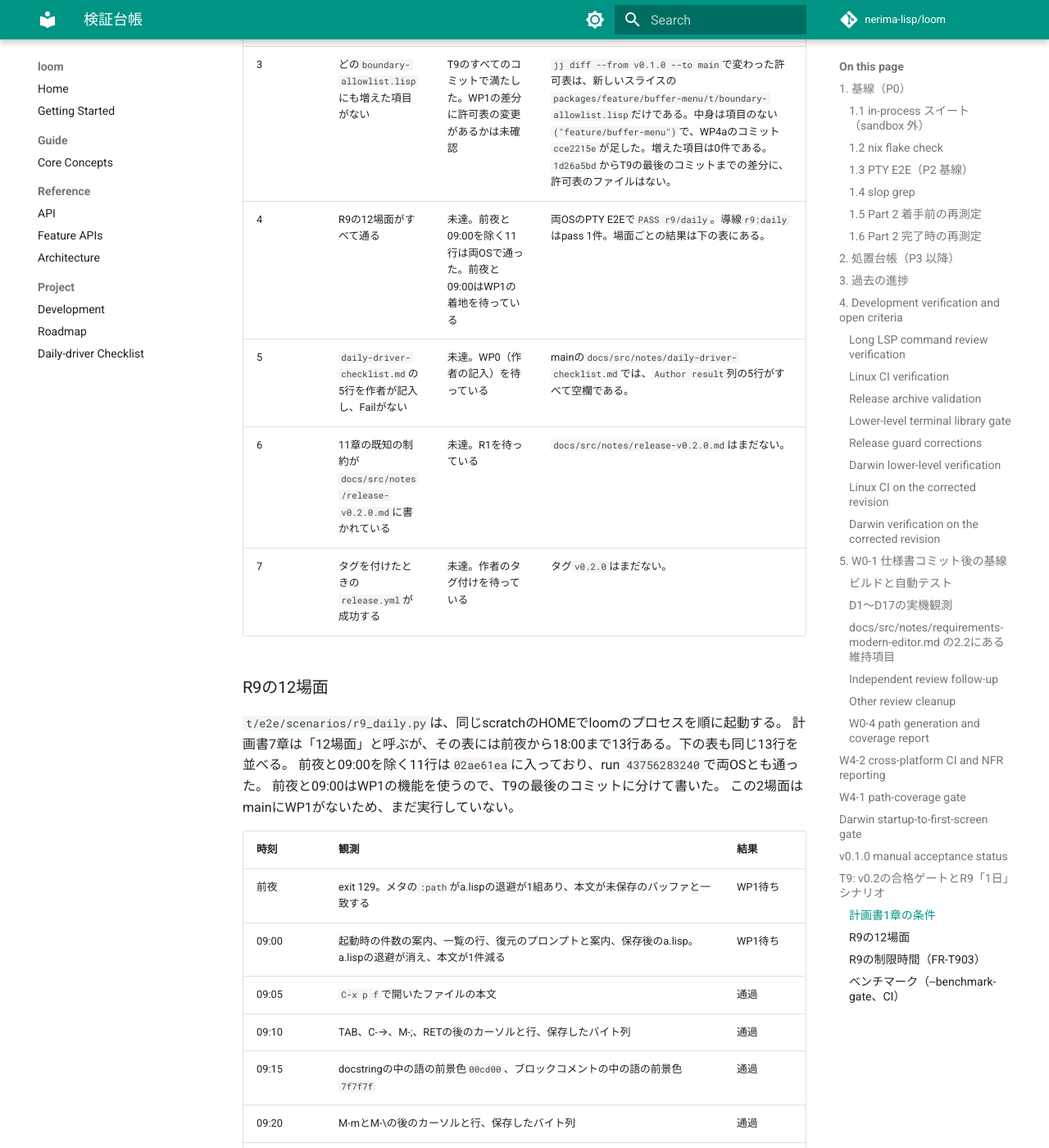
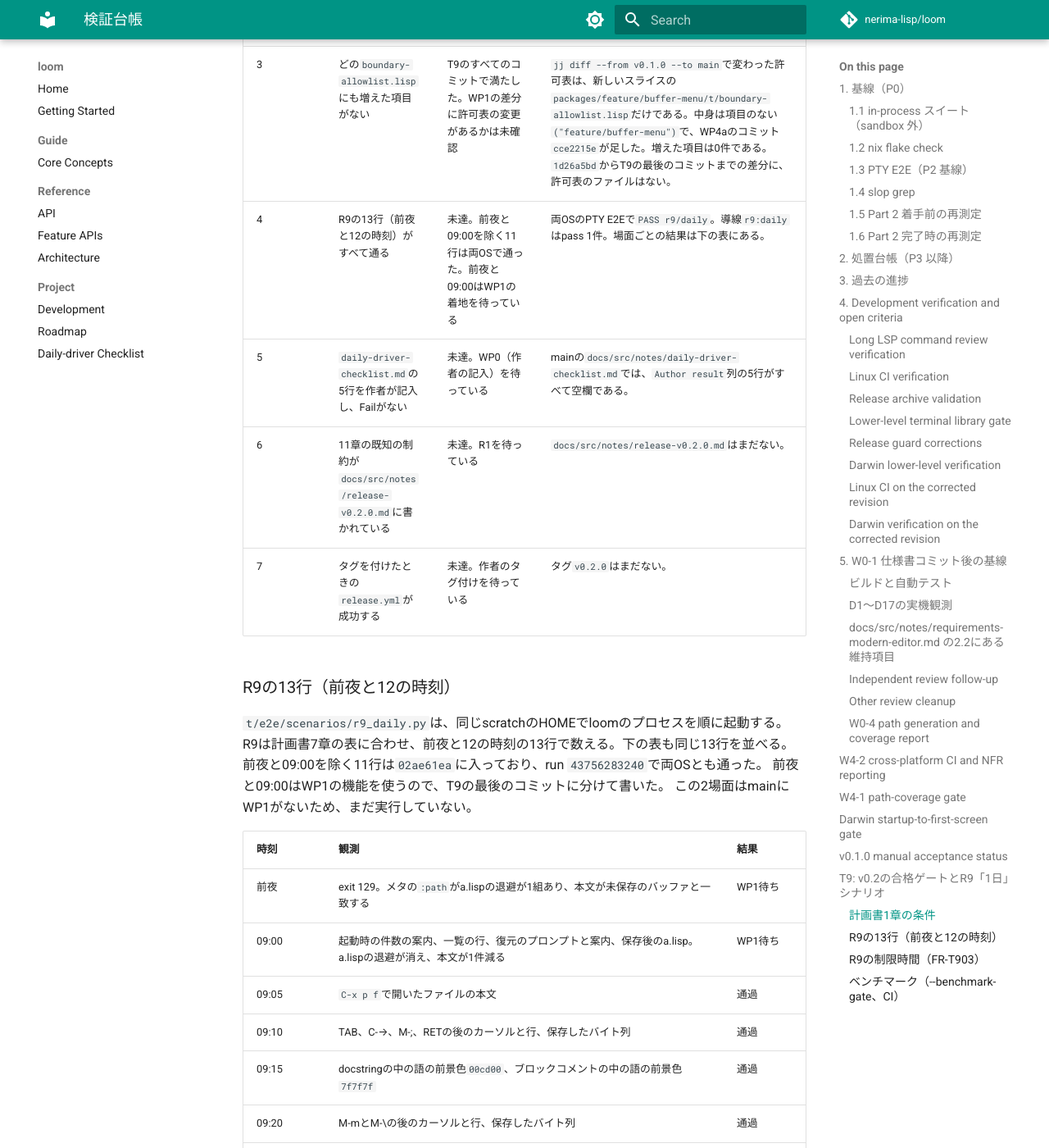
Before and after one commit to nerima-lisp/loom, an MkDocs documentation site: the page built from docs/src/notes/verification-ledger.md, in a window 1280 px wide and 1400 px high, scrolled down 40666 px. Shown: the whole window at 82% size. Built offline with MkDocs 1.6.1 and Material for MkDocs 9.7.7, drawn with Linux system fonts in a browser that asks for light colours; comment, search, counter and statistics services are not loaded.

Commit message:
docs(e2e): count the R9 day as thirteen rows (T9)

```diff
--- a/docs/src/notes/verification-ledger.md
+++ b/docs/src/notes/verification-ledger.md
@@ -1206,15 +1206,15 @@ T9の差分は`t/e2e/scenarios/lsp.py`を変えておらず、`deadline.py`の
 | 1 | 4章のすべてのタスクがmainに着地し、キットのリリースタグが出ている | 未達。WP1、T9、R1を待っている | 着地の事実は、進行役が`gh`と`jj`で確かめた値である。着地済みのタスクとmainのコミットは次のとおり。単位1（CI0、P2、S1、G1）は`ec5a519a`、単位2（P1、D0、WP5a、C1）は`3df0ca9e`、単位3（F1、WP7、WP4a）は`f37424f3`。WP3は`67a643c2`、C2は`dc1eb581`、FX2は`718403fa`、FX4は`ccfe2ae0`、WP2は`41164e95`、WP6は`4df46c8e`、WP4bは`75c1cb70`、WP5bは今のmainの先頭の`1d26a5bd`。未着地はWP1（実装中）、T9、R1（T9の後）、WP0（作者の手動確認）である。キットのリリースはcl-vcs-kit v0.3.0、cl-host-kit v0.4.0、cl-tty-kit v1.9.0、cl-concurrent-kit v0.8.0がすべて公開済みで、draftではない。cl-tty-kitはその後のv1.9.1がLatestである。 |
 | 2 | Linuxとaarch64-darwinのCIで、`nix flake check`、`--require-path-coverage`、ベンチマークゲートが緑 | `02ae61ea`では満たした。WP1の着地後のmainでは未確認 | run `43756283240`。`nix flake check`はLinux（job `132944367944`）でloom-test 2,100件成功、6件skip、0件失敗（全2,106件）、cl-tty-kit-script-check 1,847件成功、`checks.x86_64-linux.formatting`成功。macOS（job `132944409741`）はloom-test 2,101件成功、6件skip、0件失敗（全2,107件）。PTY E2EはLinux（job `132944406426`）とmacOS（job `132944367067`）のどちらも1,298件成功、0件失敗で、`Path coverage: 1162 pass, 2 excluded, 0 failing of 1164 required paths`。ベンチマークは下の表のとおりすべて基準内。 |
 | 3 | どの`boundary-allowlist.lisp`にも増えた項目がない | T9のすべてのコミットで満たした。WP1の差分に許可表の変更があるかは未確認 | `jj diff --from v0.1.0 --to main`で変わった許可表は、新しいスライスの`packages/feature/buffer-menu/t/boundary-allowlist.lisp`だけである。中身は項目のない`("feature/buffer-menu")`で、WP4aのコミット`cce2215e`が足した。増えた項目は0件である。`1d26a5bd`からT9の最後のコミットまでの差分に、許可表のファイルはない。 |
-| 4 | R9の12場面がすべて通る | 未達。前夜と09:00を除く11行は両OSで通った。前夜と09:00はWP1の着地を待っている | 両OSのPTY E2Eで`PASS r9/daily`。導線`r9:daily`はpass 1件。場面ごとの結果は下の表にある。 |
+| 4 | R9の13行（前夜と12の時刻）がすべて通る | 未達。前夜と09:00を除く11行は両OSで通った。前夜と09:00はWP1の着地を待っている | 両OSのPTY E2Eで`PASS r9/daily`。導線`r9:daily`はpass 1件。場面ごとの結果は下の表にある。 |
 | 5 | `daily-driver-checklist.md`の5行を作者が記入し、Failがない | 未達。WP0（作者の記入）を待っている | mainの`docs/src/notes/daily-driver-checklist.md`では、`Author result`列の5行がすべて空欄である。 |
 | 6 | 11章の既知の制約が`docs/src/notes/release-v0.2.0.md`に書かれている | 未達。R1を待っている | `docs/src/notes/release-v0.2.0.md`はまだない。 |
 | 7 | タグを付けたときの`release.yml`が成功する | 未達。作者のタグ付けを待っている | タグ`v0.2.0`はまだない。 |
 
-### R9の12場面
+### R9の13行（前夜と12の時刻）
 
 `t/e2e/scenarios/r9_daily.py`は、同じscratchのHOMEでloomのプロセスを順に起動する。
-計画書7章は「12場面」と呼ぶが、その表には前夜から18:00まで13行ある。下の表も同じ13行を並べる。
+R9は計画書7章の表に合わせ、前夜と12の時刻の13行で数える。下の表も同じ13行を並べる。
 前夜と09:00を除く11行は`02ae61ea`に入っており、run `43756283240`で両OSとも通った。
 前夜と09:00はWP1の機能を使うので、T9の最後のコミットに分けて書いた。
 この2場面はmainにWP1がないため、まだ実行していない。
```
